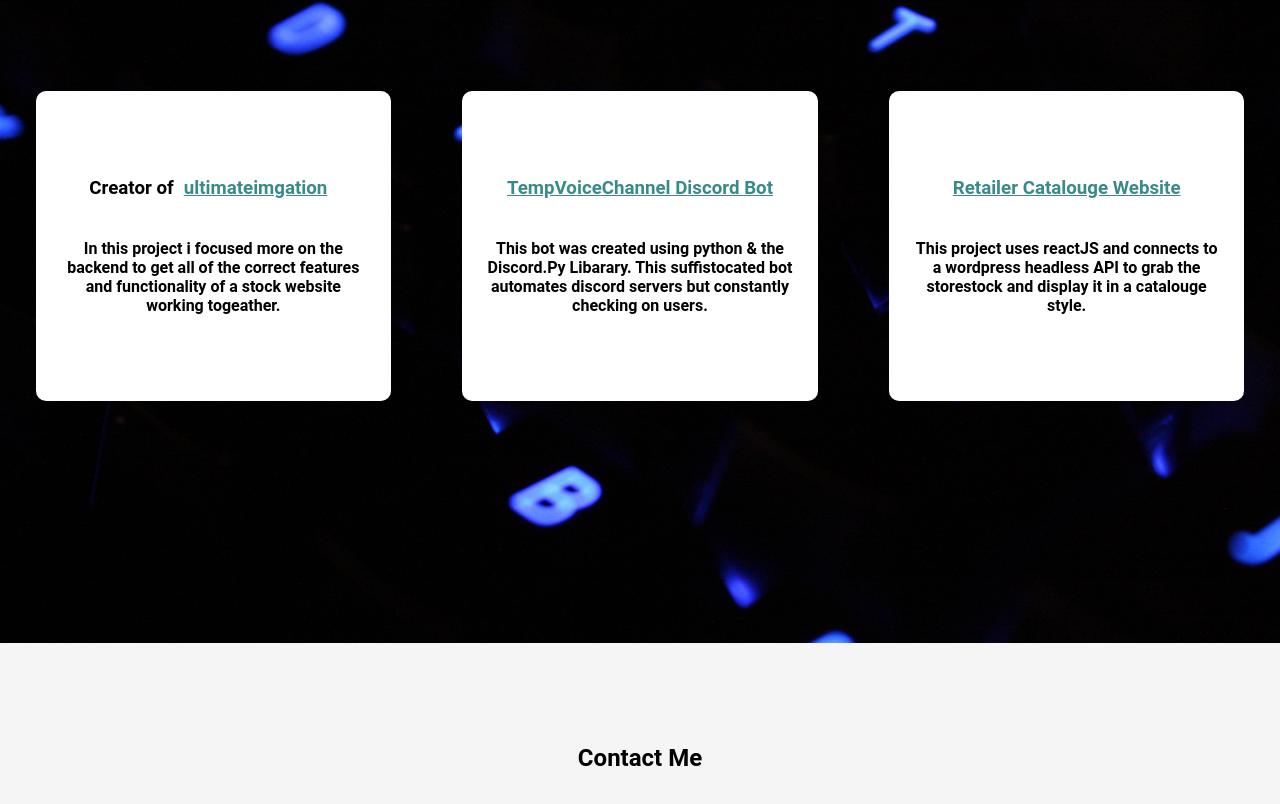
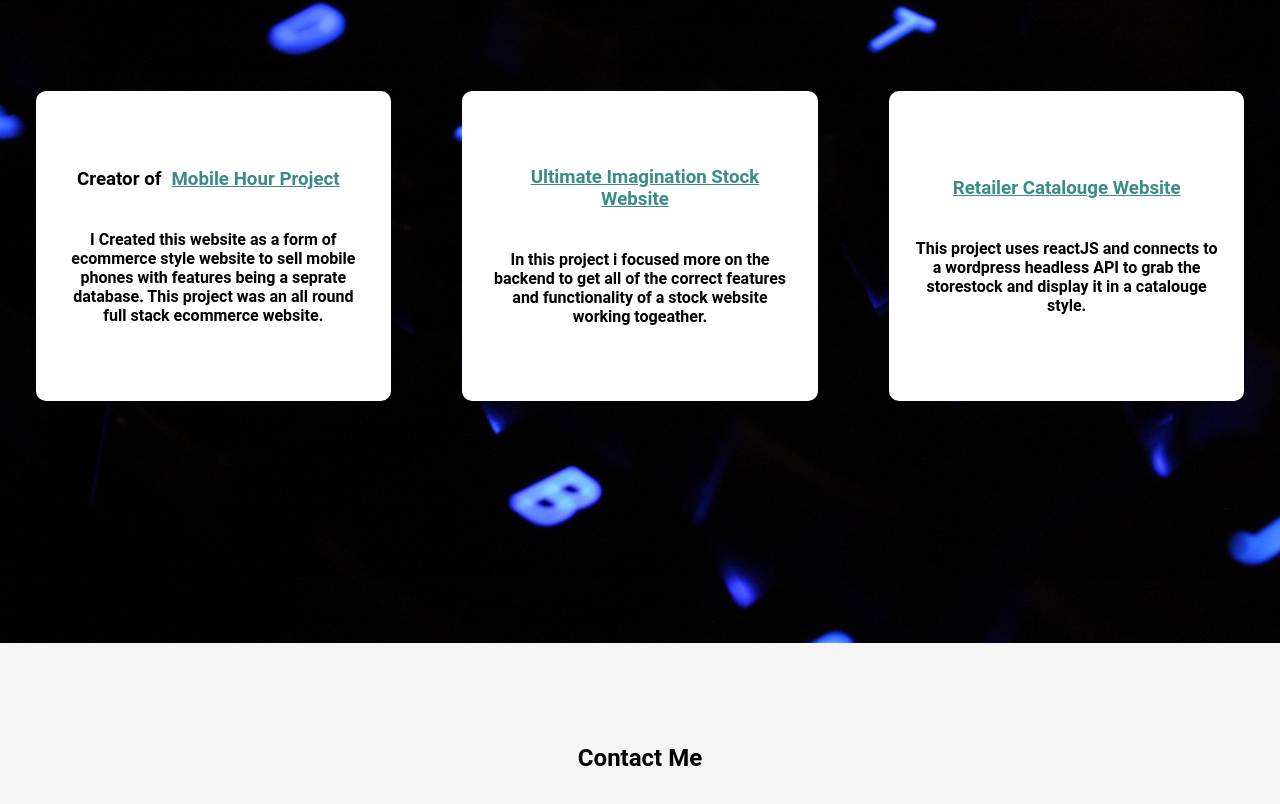
Before and after one commit to maxwoollons/portfolio, a plain HTML site: page index.html in a window 1280 px wide. Shown: the part 957-1761 px from the top of the page. Drawn offline with Linux system fonts and the light colour scheme.

Commit message:
word fixs

```diff
--- a/index.html
+++ b/index.html
@@ -54,13 +54,13 @@
       </div>
       <div class="cards">
         <div class="card-item">
-          <h3>Creator of<a class="acard" target="_blank" href="https://ultimateimagination.com.au/">ultimateimgation</a></h3>
-          <h4>In this project i focused more on the backend to get all of the correct features and functionality of a stock website working togeather.</h4>
+          <h3>Creator of<a class="acard" target="_blank" href="https://github.com/maxwoollons/mobilehourT1">Mobile Hour Project</a></h3>
+          <h4>I Created this website as a form of ecommerce style website to sell mobile phones with features being a seprate database. This project was an all round full stack ecommerce website.</h4>
 
         </div>
         <div class="card-item">
-         <h3><a class="acard" href="https://discordbotlist.com/bots/tempvoicechannel" target="_blank">TempVoiceChannel Discord Bot</a></h3>
-         <h4>This bot was created using python & the Discord.Py Libarary. This suffistocated bot automates discord servers but constantly checking on users.</h4>
+         <h3><a class="acard" href="https://github.com/maxwoollons/StockWebsite" target="_blank">Ultimate Imagination Stock Website</a></h3>
+         <h4>In this project i focused more on the backend to get all of the correct features and functionality of a stock website working togeather.</h4>
 
         </div>
         <div id="card3" class="card-item">
```
